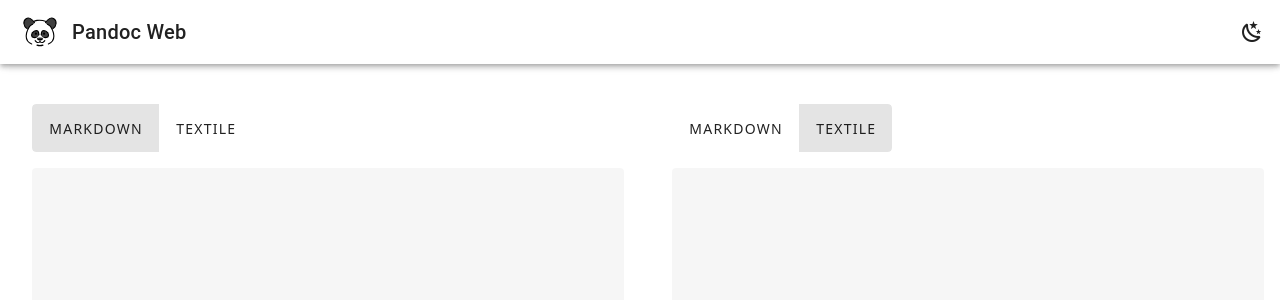
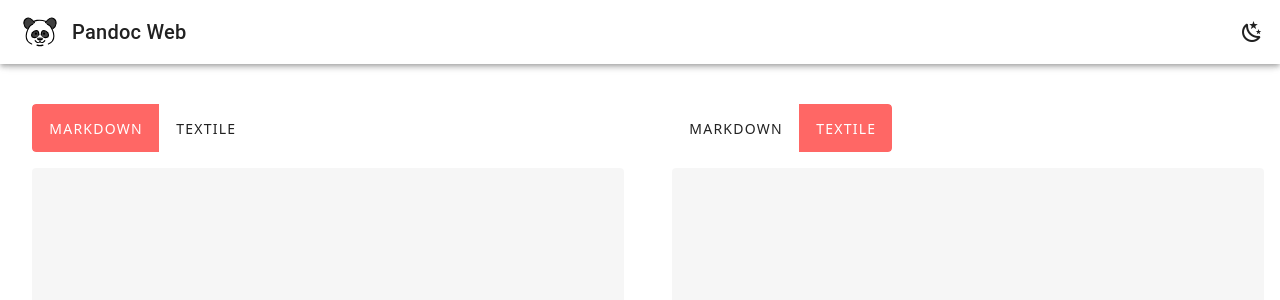
Before and after one commit to synyx/pandoc-web, a Vue app: page / in a window 1280 px wide. Shown: the top 300 px of the page. Built offline with nearby package versions, Linux system fonts and the light colour scheme; a small style sheet from the web is missing.

Commit message:
Make format selection buttons primary color

```diff
--- a/frontend/src/components/PandocTextField.vue
+++ b/frontend/src/components/PandocTextField.vue
@@ -1,8 +1,8 @@
 <template>
   <v-container>
     <v-btn-toggle class="tw-mb-4" mandatory="mandatory" v-model="selectedOption">
-      <v-btn>Markdown</v-btn>
-      <v-btn>Textile</v-btn>
+      <v-btn color="primary">Markdown</v-btn>
+      <v-btn color="primary">Textile</v-btn>
     </v-btn-toggle>
     <v-textarea
       v-model="textProperty"
```
